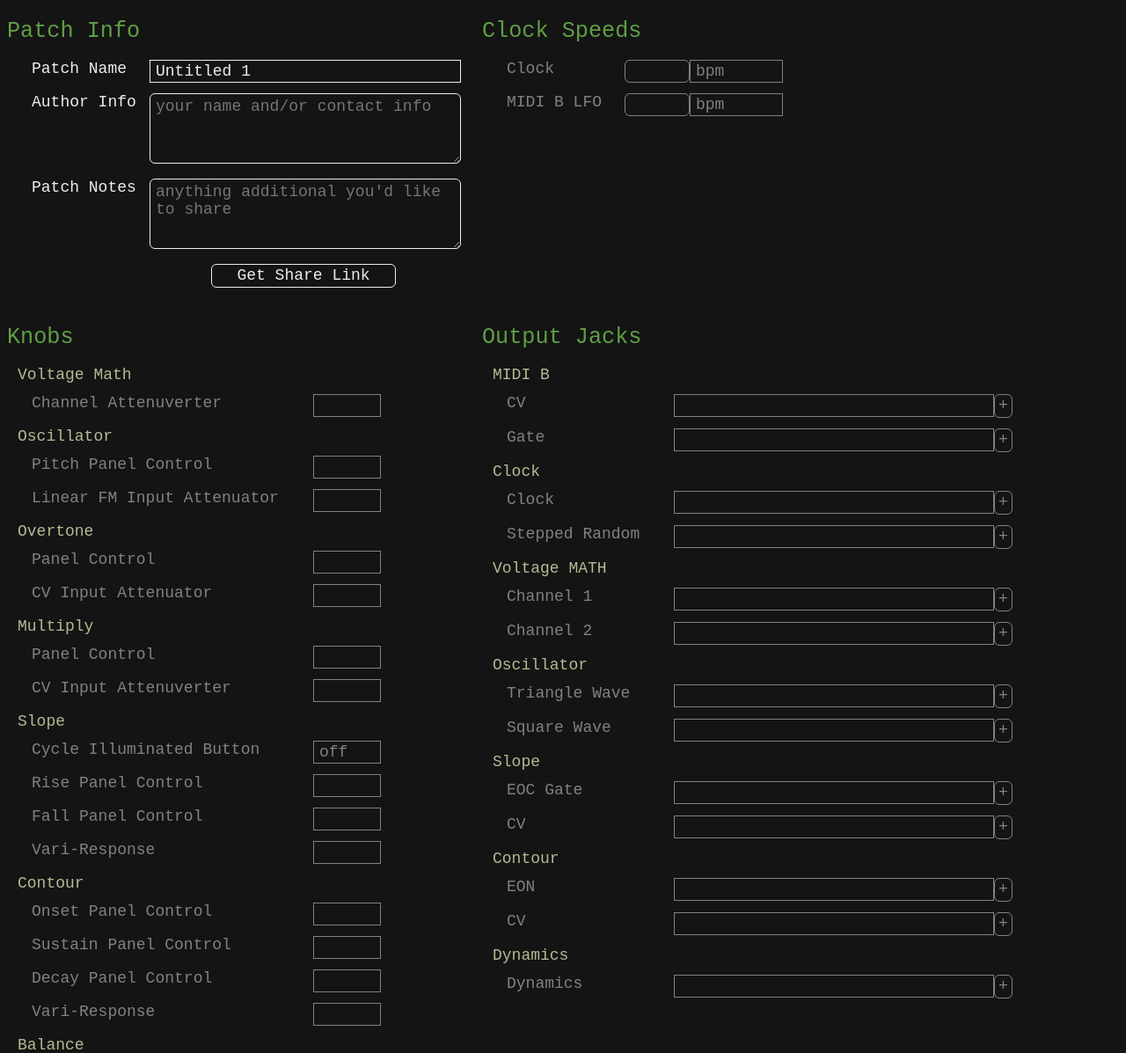
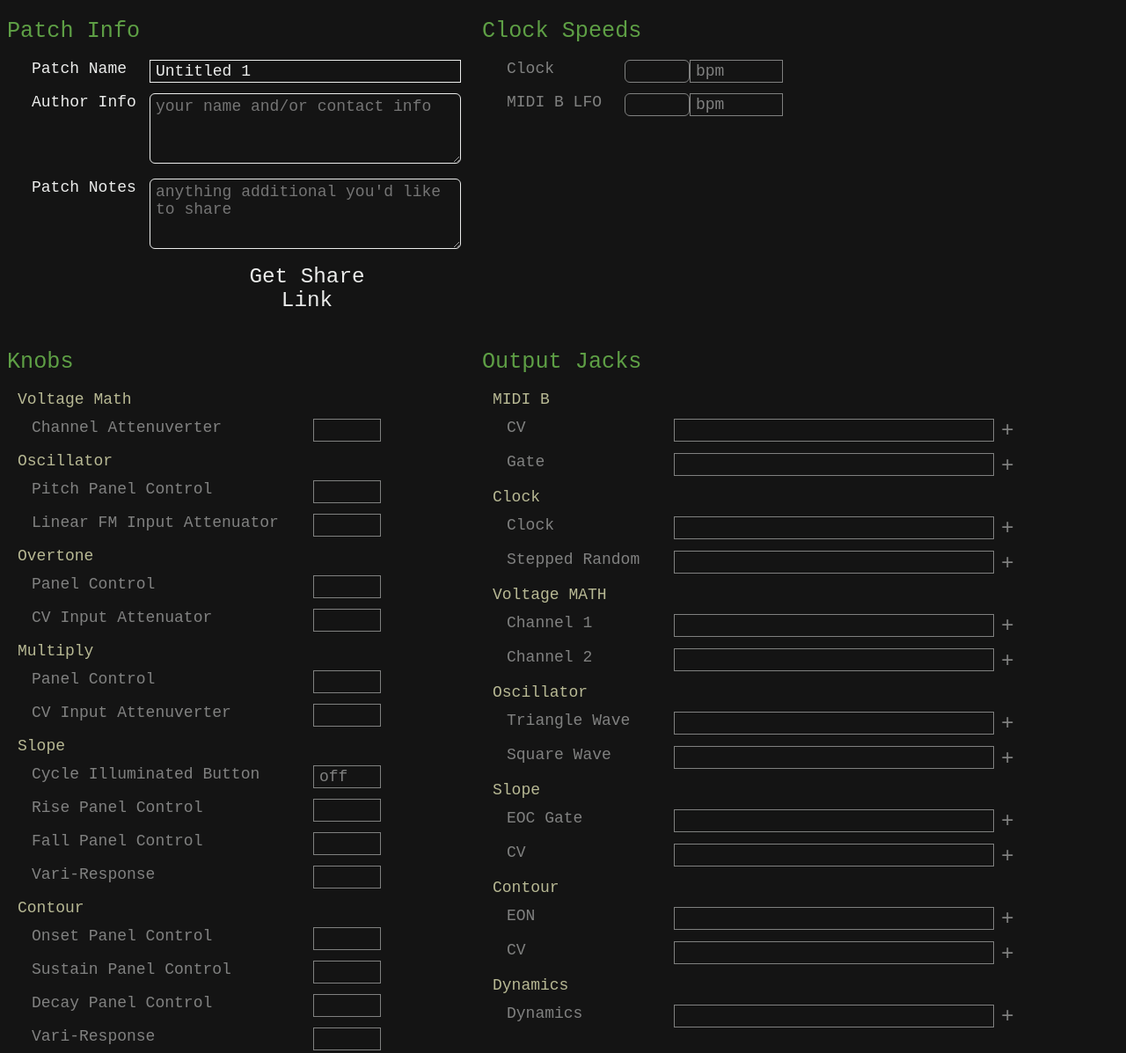
Before and after one commit to damonholzborn/ExquisiteCoast, a plain HTML site: page index.html in a window 1280 px wide. Shown: the part 1746-2943 px from the top of the page at 88% size. Drawn offline with Linux system fonts and the light colour scheme.

Commit message:
Plus symbol reallignment, part 1.

```diff
--- a/style.css
+++ b/style.css
@@ -134,9 +134,12 @@ h3 {
 
 
 #share_button, .plus {
-	padding: 2px 4px 3px;
-	border: 1px solid var(--white);
-	border-radius: 6px;
+	font-size: 1.35em;
+	padding: 0.5px 0px 0;
+	/* margin-top: 6px; */
+	margin-left: 8px;
+	/* border: 1px solid var(--white); */
+	/* border-radius: 18px; */
 }
 
 #share_button {
```
